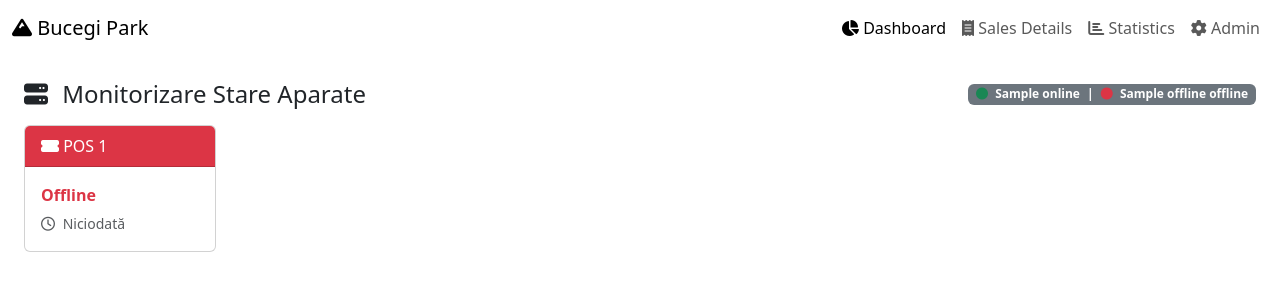
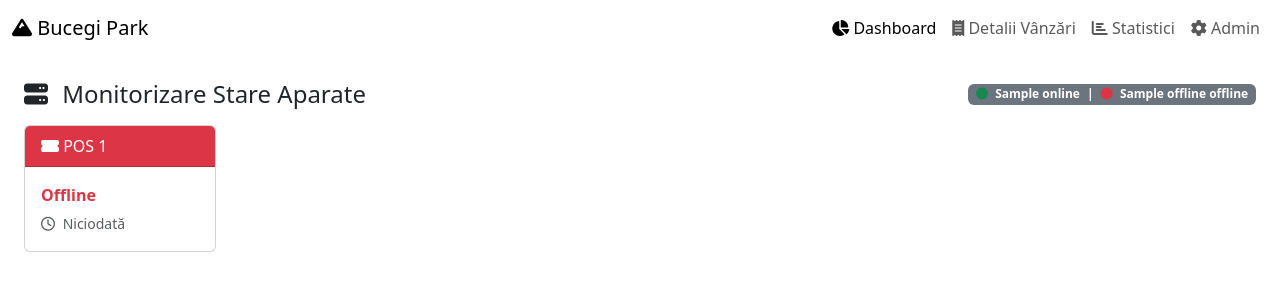
Before and after one commit to ungureanudaniel/automate_bilete_pnb, a Django app: template monitoring/templates/core/dashboard.html in a window 1280 px wide. Shown: the top 300 px of the page. Run offline with Django 5.2, Linux system fonts and the light colour scheme; tables that the repository leaves empty hold one stand-in row (values such as "Sample post"); the template is opened without the code that fills it: values that come from a table or form of the project are taken from there, most other values are stand-ins (such as "Sample title", 1, 10 or a date in 2020).

Commit message:
edited dashboard

```diff
--- a/monitoring/templates/core/dashboard.html
+++ b/monitoring/templates/core/dashboard.html
@@ -29,12 +29,12 @@
                 </li>
                 <li class="nav-item">
                     <a class="nav-link" href="/sales/">
-                        <i class="fas fa-receipt"></i> Sales Details
+                        <i class="fas fa-receipt"></i> Detalii Vânzări
                     </a>
                 </li>
                 <li class="nav-item">
                     <a class="nav-link" href="/statistics/">
-                        <i class="fas fa-chart-bar"></i> Statistics
+                        <i class="fas fa-chart-bar"></i> Statistici
                     </a>
                 </li>
                 <li class="nav-item">
```
